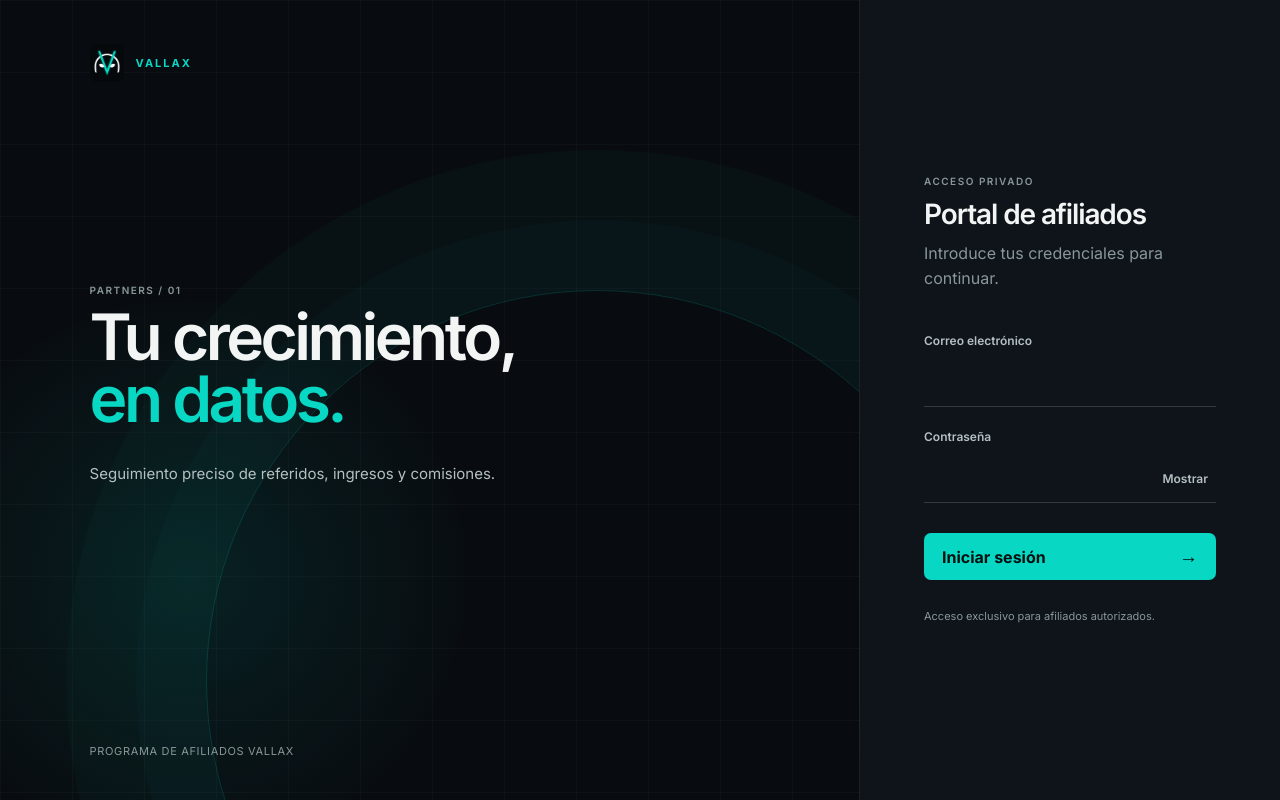
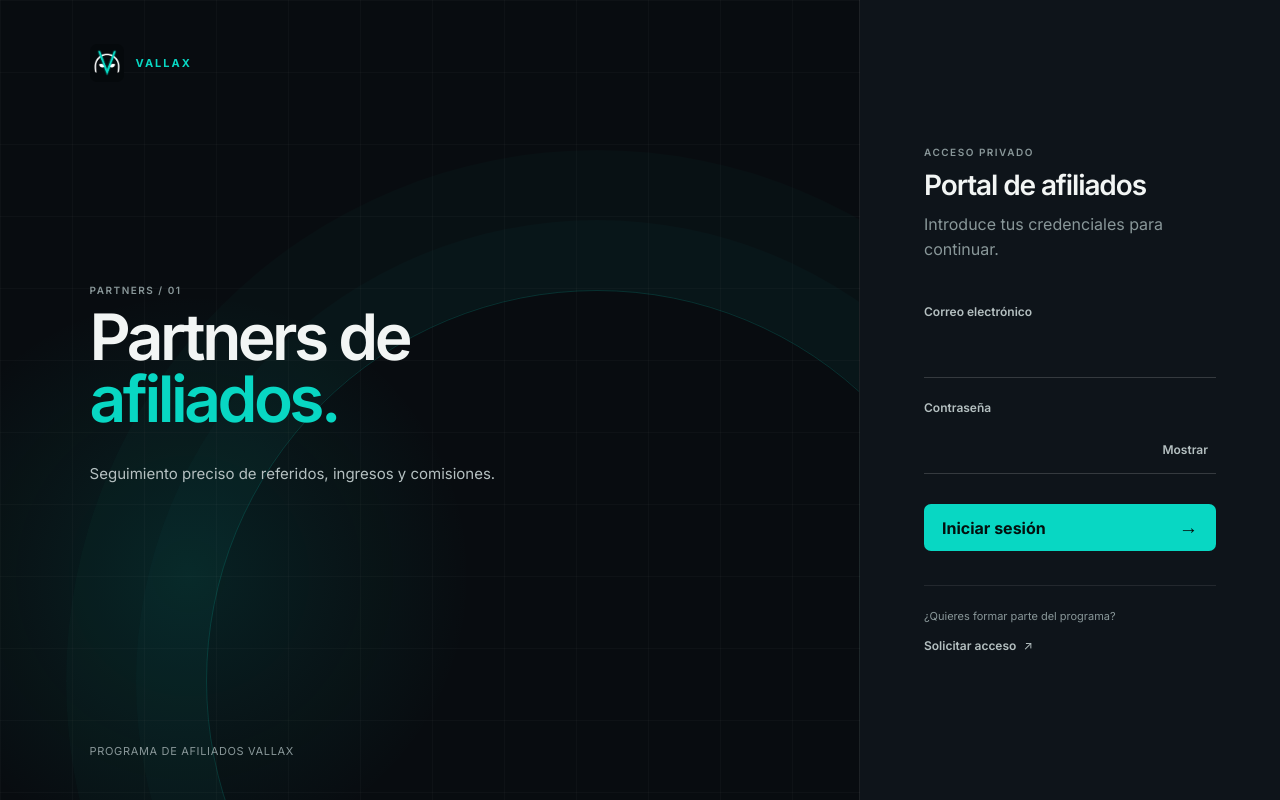
Before and after one commit to SavvyBots/vallax-affiliate-portal, a React (Vite) app: page / in a window 1280 px wide. Built offline with nearby package versions, Linux system fonts and the light colour scheme; no server answers.

Commit message:
remove: innecesary text

```diff
--- a/src/auth/login.tsx
+++ b/src/auth/login.tsx
@@ -42,7 +42,7 @@
         </div>
         <div className="auth-intro-copy">
           <p className="section-kicker">Partners / 01</p>
-          <h1>Tu crecimiento,<br /><span>en datos.</span></h1>
+          <h1>Partners de<br /><span>afiliados.</span></h1>
           <p>Seguimiento preciso de referidos, ingresos y comisiones.</p>
         </div>
         <p className="auth-intro-foot">Programa de afiliados Vallax</p>
@@ -80,7 +80,12 @@
               {!isPending && <span aria-hidden="true">→</span>}
             </button>
           </form>
-          <p className="auth-help">Acceso exclusivo para afiliados autorizados.</p>
+          <div className="auth-apply">
+            <p>¿Quieres formar parte del programa?</p>
+            <a href="mailto:vallaxdev@gmail.com?subject=Solicitud%20para%20el%20programa%20de%20afiliados%20Vallax&body=Hola%20equipo%20de%20Vallax%2C%0A%0AMe%20gustar%C3%ADa%20solicitar%20acceso%20al%20programa%20de%20afiliados.%0A%0ANombre%3A%0ACanal%20o%20comunidad%3A%0AAudiencia%20aproximada%3A%0A%0AGracias.">
+              Solicitar acceso <span aria-hidden="true">↗</span>
+            </a>
+          </div>
         </div>
       </section>
     </main>
--- a/src/dashboard/affiliate-dashboard.tsx
+++ b/src/dashboard/affiliate-dashboard.tsx
@@ -160,7 +160,6 @@
           <div className="dashboard-title">
             <p className="section-kicker">Panel / Resumen</p>
             <h2>Tus resultados</h2>
-            <span className="status-pill">Cuenta activa</span>
           </div>
           <div className="level-summary">
             <div className="level-title"><div><p className="section-kicker">Nivel actual</p><h3>Nivel {overview.partner.level}</h3></div><strong>{overview.partner.commissionRate * 100}%</strong></div>
--- a/src/styles.css
+++ b/src/styles.css
@@ -139,7 +139,11 @@
 .login-submit { display: flex; justify-content: space-between; align-items: center; width: 100%; margin-top: 8px; padding-inline: 18px; }
 .login-submit span:last-child { font-size: 19px; font-weight: 400; }
 .form-error { margin: 0; color: var(--danger); font-size: 13px; line-height: 1.45; }
-.auth-help { margin: 28px 0 0; color: var(--muted); font-size: 11px; line-height: 1.5; }
+.auth-apply { margin-top: 34px; padding-top: 22px; border-top: 1px solid var(--border); }
+.auth-apply p { margin: 0 0 9px; color: var(--muted); font-size: 11px; line-height: 1.5; }
+.auth-apply a { display: inline-flex; align-items: center; gap: 7px; color: var(--muted-strong); font-size: 12px; font-weight: 600; text-decoration: none; transition: color .18s ease; }
+.auth-apply a:hover { color: var(--primary); }
+.auth-apply a:focus-visible { border-radius: 2px; outline: 2px solid var(--primary); outline-offset: 4px; }
 
 /* Dashboard */
 .app-shell { min-height: 100vh; background: var(--bg); }
@@ -161,10 +165,8 @@
 
 .dashboard { width: min(1240px, calc(100% - 48px)); margin: 0 auto; padding: 52px 0 76px; }
 .dashboard-hero { display: grid; grid-template-columns: 1fr minmax(440px, .8fr); gap: clamp(48px, 8vw, 120px); align-items: end; padding-bottom: 42px; }
-.dashboard-title h2 { margin-bottom: 24px; font-size: clamp(38px, 4vw, 54px); }
-.status-pill, .commission-status, .count-badge { display: inline-flex; align-items: center; border-radius: 999px; font-size: 11px; font-weight: 600; }
-.status-pill { gap: 8px; color: var(--muted-strong); }
-.status-pill::before { width: 6px; height: 6px; border-radius: 50%; background: var(--primary); content: ""; box-shadow: 0 0 0 3px rgba(8, 215, 195, .1); }
+.dashboard-title h2 { font-size: clamp(38px, 4vw, 54px); }
+.commission-status, .count-badge { display: inline-flex; align-items: center; border-radius: 999px; font-size: 11px; font-weight: 600; }
 .level-summary { padding-left: 28px; border-left: 1px solid var(--border); }
 .level-title, .level-copy { display: flex; justify-content: space-between; align-items: center; gap: 16px; }
 .level-title strong { color: var(--primary); font-size: 28px; font-weight: 600; letter-spacing: -.04em; }
@@ -222,7 +224,6 @@
   .auth-mobile-brand img { width: 30px; height: 34px; object-fit: contain; padding: 4px; border-radius: 6px; background: #05090c; }
   .dashboard { width: min(100% - 28px, 1240px); padding: 36px 0 54px; }
   .dashboard-hero { grid-template-columns: 1fr; gap: 38px; padding-bottom: 36px; }
-  .dashboard-title h2 { margin-bottom: 18px; }
   .level-summary { padding: 24px 0 0; border-top: 1px solid var(--border); border-left: 0; }
   .metrics-strip { grid-template-columns: 1fr 1fr; }
   .metric:nth-child(3) { border-left: 0; border-top: 1px solid var(--border); }
```
